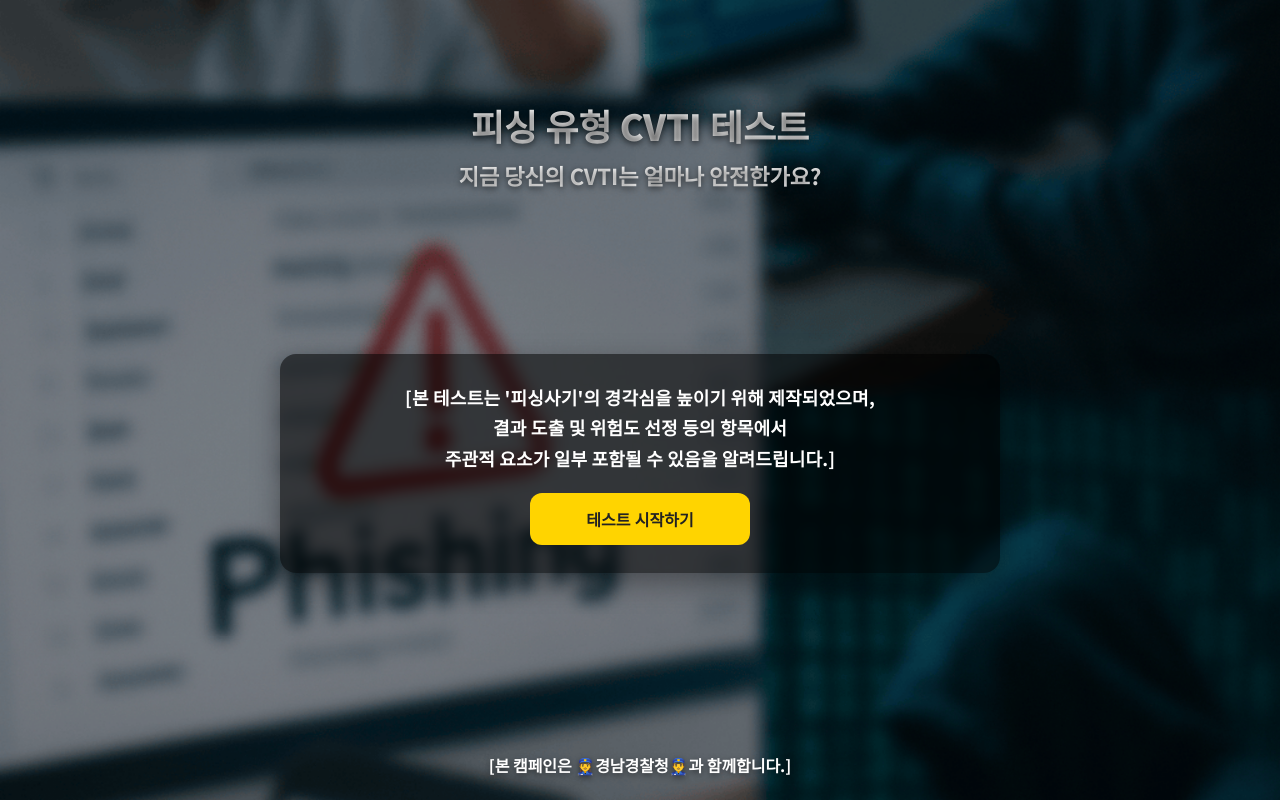
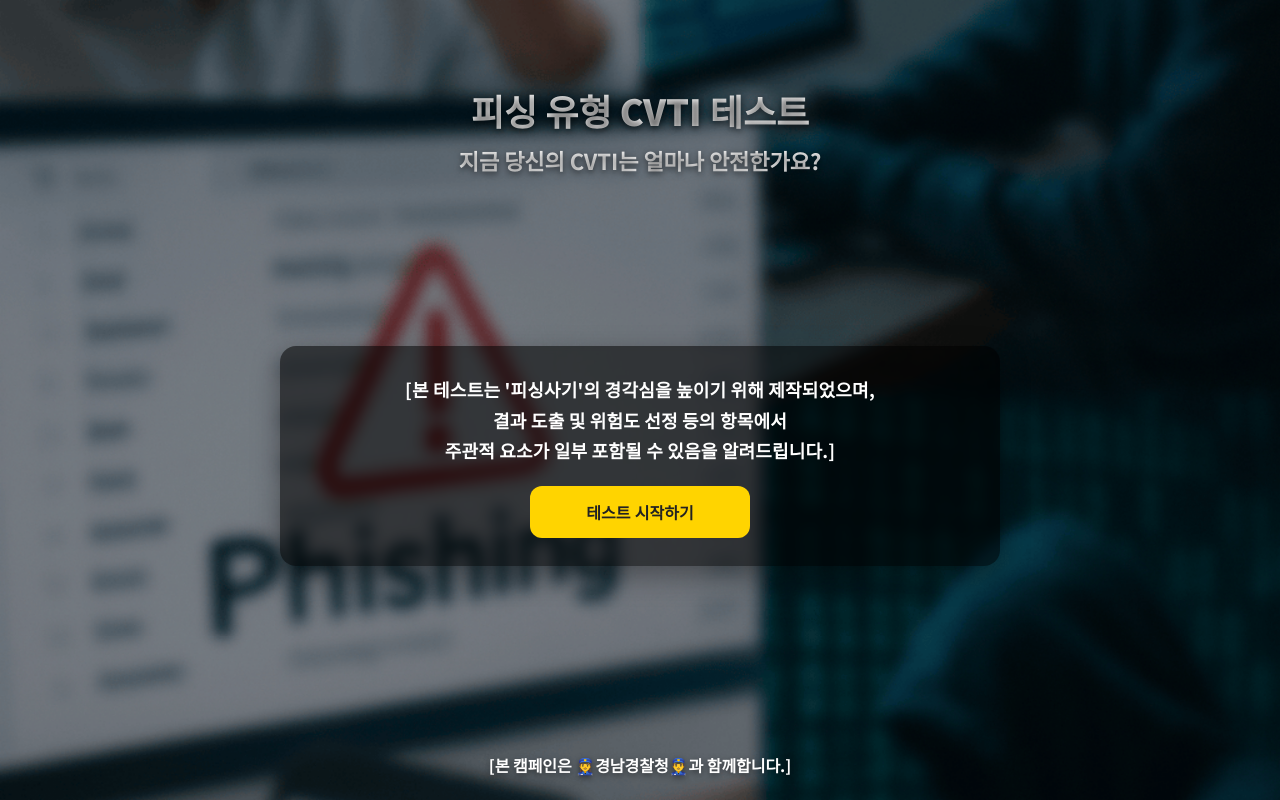
Before and after one commit to kids4045/POL_CVTI_1, a React (Create React App) app: page /guide in a window 1280 px wide. Built offline with nearby package versions, Linux system fonts and the light colour scheme; no server answers; a web font is replaced by a local one.

Commit message:
style(guide): adjust title tone and vertical spacing; ensure stacked layout

```diff
--- a/src/styles.css
+++ b/src/styles.css
@@ -732,7 +732,7 @@ html {
 /* ===== GuidePage 타이틀 영역 (반응형) ===== */
 .guide-header {
   text-align: center;
-  padding-top: 100px;
+  padding-top: 85px;
   color: #fff;
   text-shadow: 0 2px 6px rgba(0, 0, 0, 0.6);
   text-wrap: balance; /* 지원 브라우저에서 제목 줄 균형 */
@@ -745,8 +745,8 @@ html {
   margin: 0 0 10px 0;
   background: linear-gradient(
     90deg,
-    #ffffff,
-    #f5f5f5,
+    #fafafa,
+    #f2f2f2,
     #eeeeee
   ); /* ⬅️ 더 밝게 */
   -webkit-background-clip: text;
@@ -759,7 +759,7 @@ html {
   font-size: 22px;
   font-weight: 600;
   margin: 0; /* 제목과 간격은 위에서 조절 */
-  background: linear-gradient(90deg, #ffffff, #f2f2f2);
+  background: linear-gradient(90deg, #fafafa, #f2f2f2);
   -webkit-background-clip: text;
   background-clip: text;
   -webkit-text-fill-color: transparent;
```
